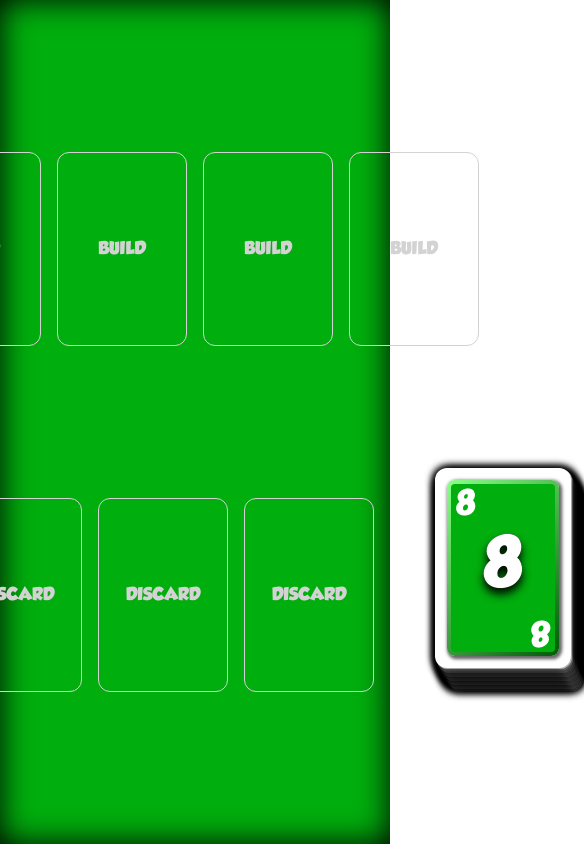
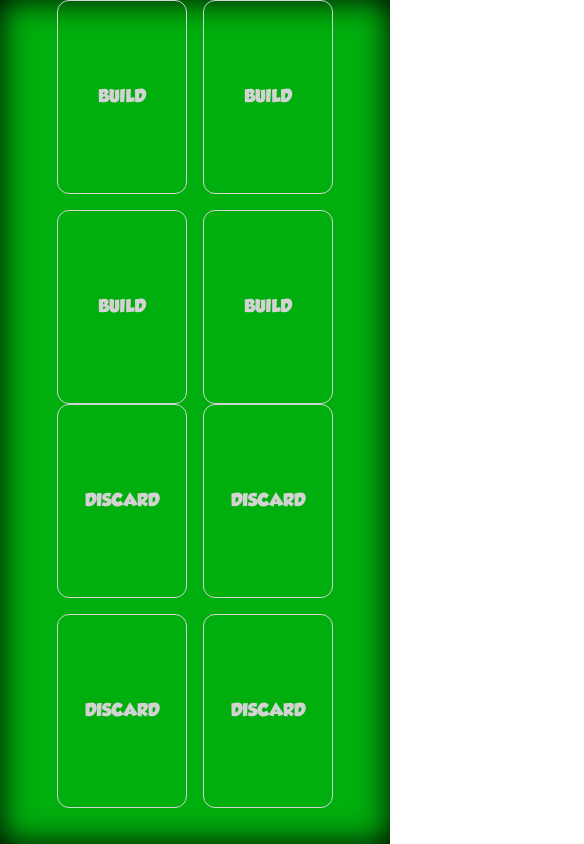
Before and after one commit to kristianpayne1/skip-po, a React (Vite) app: page / in a window 390 px wide. Shown: the top 844 px of the page, 584 px wide, since content can reach past the window. Built offline with nearby package versions, Linux system fonts and the light colour scheme.

Commit message:
Add a little bit of responsiveness

```diff
--- a/src/Game.jsx
+++ b/src/Game.jsx
@@ -17,6 +17,8 @@ const StyledPlayArea = styled.div`
   div.build-piles {
     display: flex;
     gap: 1rem;
+    flex-wrap: wrap;
+    justify-content: center;
   }
 `;
 
--- a/src/PlayerArea.jsx
+++ b/src/PlayerArea.jsx
@@ -7,9 +7,13 @@ const StyledPlayerArea = styled.div`
   div.player-piles {
     display: flex;
     gap: 5rem;
+    flex-wrap: wrap;
+    justify-content: center;
     div.player-discard-piles {
       display: flex;
       gap: 1rem;
+      flex-wrap: wrap;
+      justify-content: center;
     }
   }
 `;
```
